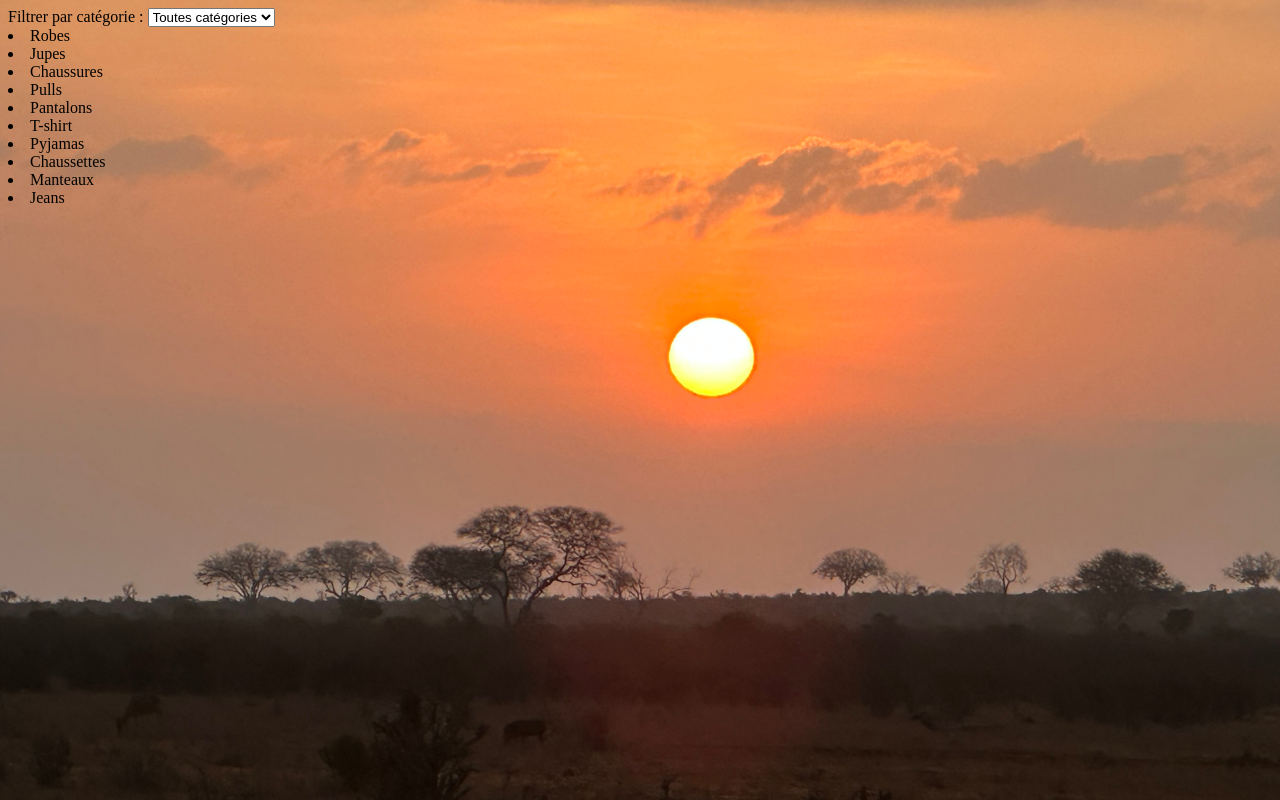
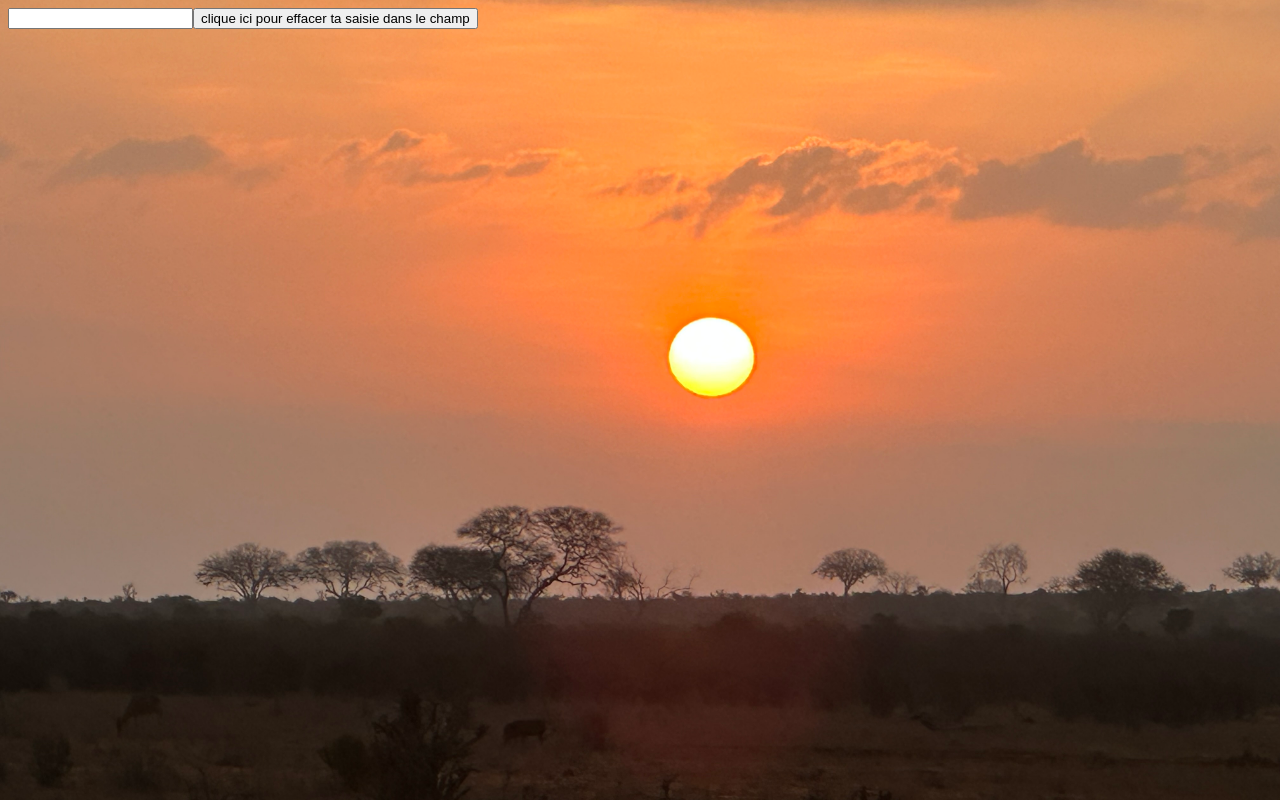
Before and after one commit to SabrinaBenoudiba/JavaScript, a plain HTML site: page JS-FORM-1/index.html in a window 1280 px wide. Drawn offline with Linux system fonts and the light colour scheme.

Commit message:
maj dossier JS

```diff
--- a/JS-FORM-1/index.html
+++ b/JS-FORM-1/index.html
@@ -142,7 +142,7 @@
     <article class="cloth children">Pantalons</article>
  </section> -->
 
- <section>
+ <!-- <section>
     <section>
         <label for="categorie-select">Filtrer par catégorie :</label>
         <select id="categorie-select" onchange="filtrer(this.value)">
@@ -153,17 +153,41 @@
         </select>
     </section>
     <section id="products">
-        <li class="women">Robes</li>
-        <li class="women">Jupes</li>
-        <li class="women men children">Chaussures</li>
-        <li class="men children">Pulls</li>
-        <li class="men children">Pantalons</li>
-        <li class="men children women">T-shirt</li>
-        <li class="children">Pyjamas</li>
-        <li class="children">Chaussettes</li>
-        <li class="children">Manteaux</li>
-        <li class="children">Jeans</li>
+        <article  class="women">Robes</article>
+        <article  class="women">Jupes</article>
+        <article  class="women men children">Chaussures</article>
+        <article  class="men">Pulls</article>
+        <article  class="men">Pantalons</article>
+        <article  class="men women">T-shirt</article>
+        <article  class="children">Pyjamas</article>
+        <article  class="children">Chaussettes</article>
+        <article  class="children">Manteaux</article>
+        <article  class="children">Jeans</article>
      </section>
+</section> -->
+<!-- <section>
+    <button id="mon-bouton">Mon Beau Bouton</button>
+</section> -->
+<!--Changer la couleur du parent au clic-->
+<!-- <section>
+    <div style="padding : 10px;">
+         <div style="padding : 10px;">
+            <button>Mon 1er Bouton</button>
+        </div>
+    </div>
+    <div style="padding : 10px;">
+        <div style="padding : 10px;">
+            <button>Mon 2ème Bouton</button>
+        </div>
+    </div>
+    <div style="padding : 10px;">
+        <div style="padding : 10px;">
+            <button>Mon 3ème Bouton</button>
+        </div>
+    </div>
+</section> -->
+<section id="exo11-2">
+
 </section>
  </main>
 </body>
--- a/JS-FORM-1/index.js
+++ b/JS-FORM-1/index.js
@@ -104,13 +104,88 @@
 // };
 
 
-function filtrer(category){
-  let produits = document.querySelectorAll("#products li");
-  produits.forEach(produit => {
-    if(category === "all" || produit.classList.contains(category)){
-      produit.classList.remove("hide");
-    }else{
-      produit.classList.add("hide");
-    }
-  });
-}
+
+//initialilisation d'une fonction avec paramètre catégorie
+// function filtrer(category){
+// //tu selectionnes tous les éléments article dans la section article (ou li si ça aurait été une liste) products.
+//   let produits = document.querySelectorAll("#products article");
+// //je parcours chaque produit dans la liste produits
+//   produits.forEach(produit => {
+// //si categroy est strictement = à all ou si un produit possède ou contient la class de la catégory sélenctioné (de ma fonction créé filtrage de mes category)
+//     if(category === "all" || produit.classList.contains(category)){
+// //on affiche le produit (on enlève la classe hide)
+//       produit.classList.remove("hide");
+//     }else{
+// // on enlève le produit (on ajoute la classe hide)
+//       produit.classList.add("hide");
+//     }
+//   });
+// }
+
+// document.getElementById('mon-bouton').onclick = function(event) {
+//   console.log(event);
+// };
+
+//Changer la couleur du parent au clic en jaune
+// let boutons = document.getElementsByTagName("button");
+// for (let i = 0; i< boutons.length; i++){
+//   boutons[i].onclick = function (event){
+//     event.target.parentNode.style.backgroundColor ="yellow";
+//   }
+// }
+
+//color au click et enlève la couleur au click
+// let boutons = document.getElementsByTagName("button");
+// for (let i = 0; i< boutons.length; i++){
+//   boutons[i].onclick = function (event){
+//     let parent = event.target.parentNode ;
+//     if (parent.style.backgroundColor === "yellow"){
+//       parent.style.backgroundColor ="";
+//     }else{
+//       parent.style.backgroundColor ="yellow";
+//     }
+//   }
+// }
+
+//Changer la couleur du parent et grand parent au click et les remettre comme avant au click
+// let boutons = document.getElementsByTagName("button");
+// for (let i = 0; i< boutons.length; i++){
+//   boutons[i].onclick = function (event){
+//     let parentDiv = event.target.parentNode ;
+//     let grandParentDiv = parentDiv.parentNode ; //le parent du parent
+//   if (parentDiv.style.backgroundColor === "yellow" && grandParentDiv.style.backgroundColor === "blue"){
+//     parentDiv.style.backgroundColor = "";
+//     grandParentDiv.style.background = "";
+//   }else{
+//     parentDiv.style.backgroundColor ="yellow" //je rappelle ma variable parentDiv créé plus haut
+//     grandParentDiv.style.backgroundColor ="blue" //je rappelle ma variable grandParentDiv créé plus haut
+//   }
+//   }
+// };
+
+//***************************Exo 11.2 *******************************//
+// Ajouter puis supprimer un élément html depuis JS (nous n'allons certainement pas l'uliser mais il faut savoir le faire)
+// 1. créer l'élément
+// var bouton = document.createElement('button');
+// // 2. créer le contenu du bouton (noeud textuel)
+// var texteDuBouton = document.createTextNode('Mon beau bouton créé via JS');
+// // 3. ajouter le contenu au bouton
+// bouton.appendChild(texteDuBouton);
+// // 4. ajouter le bouton au body de la page
+// document.body.appendChild(bouton);
+// // 5. supprimer ce qu'on vient de créer
+// bouton.parentNode.removeChild(bouton);
+
+
+// création de mes variables input et button
+var saisieChamp = document.createElement('input');
+var bouton = document.createElement('button');
+// Ajout du contenu (du texte) à l'intérieur du bouton (j'ai utilisé ma variable bouton)
+bouton.appendChild(document.createTextNode('clique ici pour effacer ta saisie dans le champ'));
+//Ajout de la saisie du champ et le bouton dans la section id exo 11-2 que j'ai créé dans mon html
+document.getElementById("exo11-2").appendChild(saisieChamp);
+document.getElementById("exo11-2").appendChild(bouton);
+// Création d'une fonction pour que lorsque l'on clique dans la saisie du champ la valeur soit vide
+onclick = function (){
+  saisieChamp.value ='';
+};
--- a/JS-FORM-1/style.css
+++ b/JS-FORM-1/style.css
@@ -34,13 +34,14 @@
 }
 
   /*-------------MENU BURGER-------------*/
-  .menuBurger{
-   /* display: none; */
-  }
+  /* .menuBurger{
+   display: none;
+  } */
 
-  .navLien ul{
+  /* .navLien ul{
 
-  }
+  } */
+
   nav{
     height: 50px;
 }
@@ -194,8 +195,8 @@ main{
     transform:scale(1.5);
 }
 
- /*--------------Anim JS---------------*/
-  /*---------------fade-in effect-----------------*/
+/*--------------Anim JS---------------*/
+/*---------------fade-in effect-----------------*/
 /* Animation fade-in */
 .fade-in {
   width: 500px;
@@ -293,6 +294,10 @@ main{
 
 }
 
-#products li.hide{
+#products article.hide{
     display: none;
 }
+
+.bouton{
+    display:row;
+}
```
